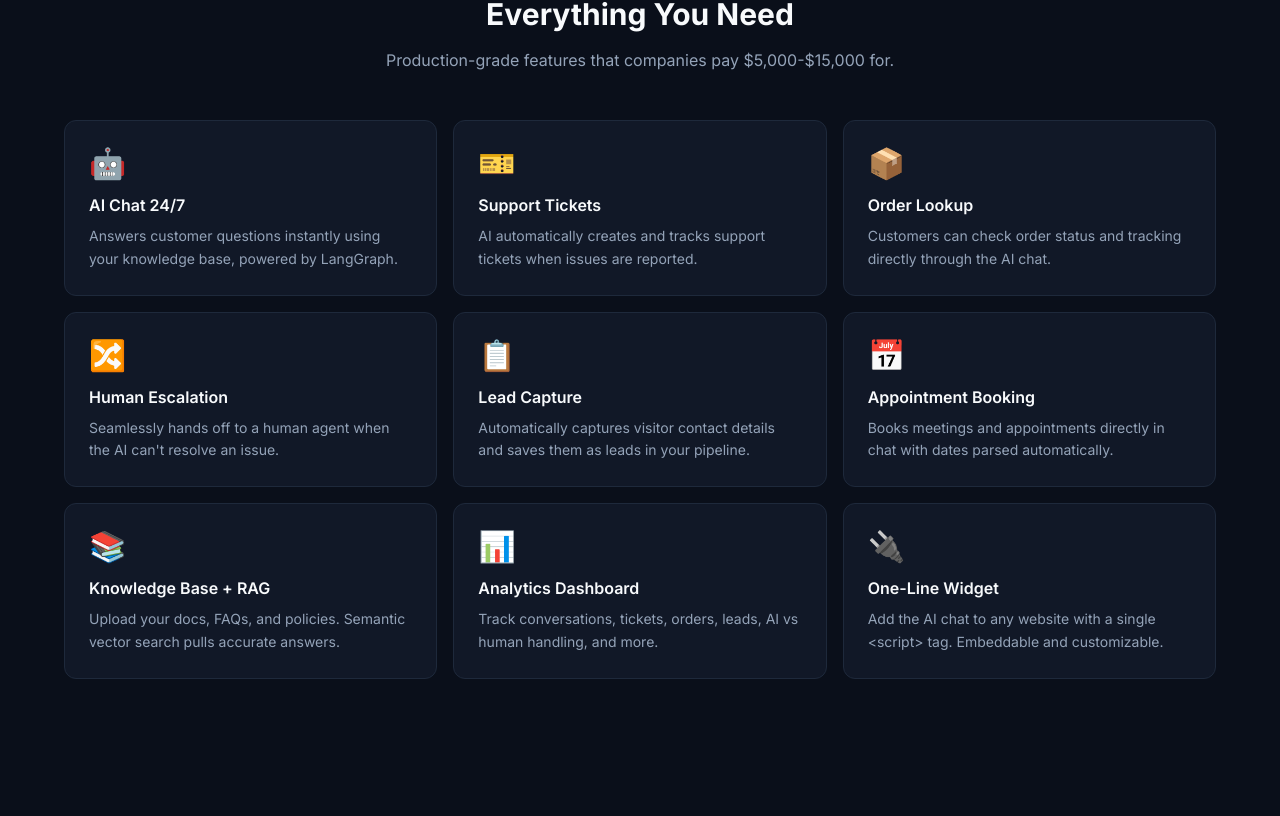
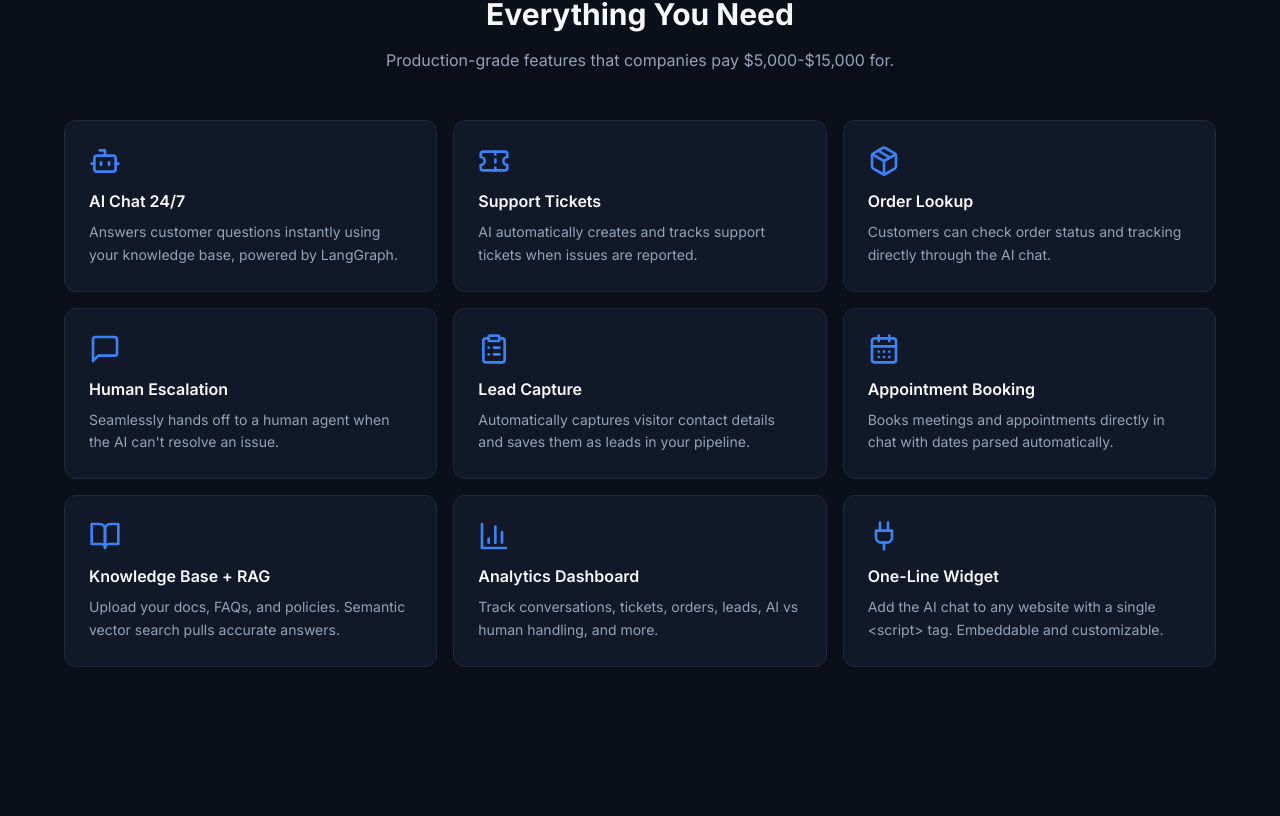
Before and after one commit to djoudad292/ai-customer-support-agent, a Next.js app in the folder frontend/: page / in a window 1280 px wide. Shown: the part 884-1700 px from the top of the page. Built offline with nearby package versions, Linux system fonts and the light colour scheme.

Commit message:
style: remove all emojis, use lucide-react icons consistently

```diff
--- a/frontend/app/dashboard/page.tsx
+++ b/frontend/app/dashboard/page.tsx
@@ -1,7 +1,7 @@
 "use client";
 import { useEffect, useState } from "react";
 import { apiFetch } from "@/lib/api";
-import { GitBranch, MessageSquare, Ticket, BookOpen, Settings } from "lucide-react";
+import { GitBranch, MessageSquare, Ticket, BookOpen, Settings, Package, ClipboardList, CalendarDays } from "lucide-react";
 
 export default function DashboardPage() {
   const [stats, setStats] = useState<any>(null);
@@ -21,12 +21,12 @@ export default function DashboardPage() {
   if (loading) return <div className="py-12 text-center text-slate-400">Loading dashboard...</div>;
 
   const cards = [
-    { label: "Conversations", value: stats?.conversations?.total ?? stats?.conversations ?? 0, icon: "💬", color: "from-blue-500/20 to-blue-600/5 border-blue-500/20" },
-    { label: "Tickets", value: stats?.tickets?.total ?? 0, sub: `${stats?.tickets?.open ?? 0} open`, icon: "🎫", color: "from-yellow-500/20 to-yellow-600/5 border-yellow-500/20" },
-    { label: "Orders", value: stats?.orders?.total ?? 0, sub: `${stats?.orders?.processing ?? 0} processing`, icon: "📦", color: "from-green-500/20 to-green-600/5 border-green-500/20" },
-    { label: "Leads", value: stats?.leads?.total ?? stats?.leads ?? 0, icon: "📋", color: "from-purple-500/20 to-purple-600/5 border-purple-500/20" },
-    { label: "Appointments", value: stats?.appointments?.total ?? stats?.appointments ?? 0, icon: "📅", color: "from-pink-500/20 to-pink-600/5 border-pink-500/20" },
-    { label: "Knowledge Base", value: stats?.documents?.total ?? stats?.documents ?? 0, sub: "docs", icon: "📚", color: "from-cyan-500/20 to-cyan-600/5 border-cyan-500/20" },
+    { label: "Conversations", value: stats?.conversations?.total ?? stats?.conversations ?? 0, icon: MessageSquare, color: "from-blue-500/20 to-blue-600/5 border-blue-500/20" },
+    { label: "Tickets", value: stats?.tickets?.total ?? 0, sub: `${stats?.tickets?.open ?? 0} open`, icon: Ticket, color: "from-yellow-500/20 to-yellow-600/5 border-yellow-500/20" },
+    { label: "Orders", value: stats?.orders?.total ?? 0, sub: `${stats?.orders?.processing ?? 0} processing`, icon: Package, color: "from-green-500/20 to-green-600/5 border-green-500/20" },
+    { label: "Leads", value: stats?.leads?.total ?? stats?.leads ?? 0, icon: ClipboardList, color: "from-purple-500/20 to-purple-600/5 border-purple-500/20" },
+    { label: "Appointments", value: stats?.appointments?.total ?? stats?.appointments ?? 0, icon: CalendarDays, color: "from-pink-500/20 to-pink-600/5 border-pink-500/20" },
+    { label: "Knowledge Base", value: stats?.documents?.total ?? stats?.documents ?? 0, sub: "docs", icon: BookOpen, color: "from-cyan-500/20 to-cyan-600/5 border-cyan-500/20" },
   ];
 
   return (
@@ -36,7 +36,7 @@ export default function DashboardPage() {
         {cards.map((c) => (
           <div key={c.label} className={`rounded-xl border bg-gradient-to-br p-4 ${c.color}`}>
             <div className="mb-3 flex items-center justify-between">
-              <span className="text-2xl">{c.icon}</span>
+              <c.icon className="h-8 w-8 text-current" />
             </div>
             <p className="text-2xl font-bold">{c.value}</p>
             <p className="text-sm text-slate-400">{c.label}{c.sub ? ` · ${c.sub}` : ""}</p>
--- a/frontend/app/login/page.tsx
+++ b/frontend/app/login/page.tsx
@@ -3,6 +3,7 @@ import { useState } from "react";
 import Link from "next/link";
 import { useRouter } from "next/navigation";
 import { apiFetch } from "../../lib/api";
+import { MessageSquare } from "lucide-react";
 
 export default function Login() {
   const router = useRouter();
@@ -34,7 +35,9 @@ export default function Login() {
     <div className="flex min-h-screen items-center justify-center bg-[#0a0f1a] px-6">
       <div className="w-full max-w-md">
         <div className="mb-8 text-center">
-          <div className="mx-auto mb-4 flex h-12 w-12 items-center justify-center rounded-xl bg-blue-500 text-2xl">💬</div>
+          <div className="mx-auto mb-4 flex h-12 w-12 items-center justify-center rounded-xl bg-blue-500">
+            <MessageSquare className="h-8 w-8 text-white" />
+          </div>
           <h1 className="text-2xl font-bold text-slate-50">Sign in</h1>
           <p className="mt-2 text-sm text-slate-400">Welcome back to AI Customer Support Agent</p>
         </div>
--- a/frontend/app/page.tsx
+++ b/frontend/app/page.tsx
@@ -1,16 +1,17 @@
 "use client";
 import Link from "next/link";
+import { Bot, Ticket, Package, MessageSquare, ClipboardList, CalendarDays, BookOpen, BarChart3, Plug } from "lucide-react";
 
 const features = [
-  { icon: "🤖", title: "AI Chat 24/7", desc: "Answers customer questions instantly using your knowledge base, powered by LangGraph." },
-  { icon: "🎫", title: "Support Tickets", desc: "AI automatically creates and tracks support tickets when issues are reported." },
-  { icon: "📦", title: "Order Lookup", desc: "Customers can check order status and tracking directly through the AI chat." },
-  { icon: "🔀", title: "Human Escalation", desc: "Seamlessly hands off to a human agent when the AI can't resolve an issue." },
-  { icon: "📋", title: "Lead Capture", desc: "Automatically captures visitor contact details and saves them as leads in your pipeline." },
-  { icon: "📅", title: "Appointment Booking", desc: "Books meetings and appointments directly in chat with dates parsed automatically." },
-  { icon: "📚", title: "Knowledge Base + RAG", desc: "Upload your docs, FAQs, and policies. Semantic vector search pulls accurate answers." },
-  { icon: "📊", title: "Analytics Dashboard", desc: "Track conversations, tickets, orders, leads, AI vs human handling, and more." },
-  { icon: "🔌", title: "One-Line Widget", desc: "Add the AI chat to any website with a single <script> tag. Embeddable and customizable." },
+  { icon: Bot, title: "AI Chat 24/7", desc: "Answers customer questions instantly using your knowledge base, powered by LangGraph." },
+  { icon: Ticket, title: "Support Tickets", desc: "AI automatically creates and tracks support tickets when issues are reported." },
+  { icon: Package, title: "Order Lookup", desc: "Customers can check order status and tracking directly through the AI chat." },
+  { icon: MessageSquare, title: "Human Escalation", desc: "Seamlessly hands off to a human agent when the AI can't resolve an issue." },
+  { icon: ClipboardList, title: "Lead Capture", desc: "Automatically captures visitor contact details and saves them as leads in your pipeline." },
+  { icon: CalendarDays, title: "Appointment Booking", desc: "Books meetings and appointments directly in chat with dates parsed automatically." },
+  { icon: BookOpen, title: "Knowledge Base + RAG", desc: "Upload your docs, FAQs, and policies. Semantic vector search pulls accurate answers." },
+  { icon: BarChart3, title: "Analytics Dashboard", desc: "Track conversations, tickets, orders, leads, AI vs human handling, and more." },
+  { icon: Plug, title: "One-Line Widget", desc: "Add the AI chat to any website with a single <script> tag. Embeddable and customizable." },
 ];
 
 const steps = [
@@ -27,7 +28,7 @@ export default function Home() {
         <div className="mx-auto flex max-w-7xl items-center justify-between px-4 py-4 sm:px-6">
           <div className="flex items-center gap-2">
             <div className="flex h-8 w-8 items-center justify-center rounded-lg bg-gradient-to-br from-blue-500 to-indigo-500">
-              <span className="text-sm">💬</span>
+              <MessageSquare className="h-5 w-5 text-white" />
             </div>
             <span className="text-lg font-semibold">AI Support Agent</span>
           </div>
@@ -69,7 +70,7 @@ export default function Home() {
           <div className="grid grid-cols-1 gap-4 sm:grid-cols-2 lg:grid-cols-3">
             {features.map((f) => (
               <div key={f.title} className="rounded-xl border border-slate-800 bg-[#111827] p-6 transition-colors hover:border-slate-700">
-                <span className="mb-3 block text-3xl">{f.icon}</span>
+                <f.icon className="mb-3 h-8 w-8 text-blue-500" />
                 <h3 className="mb-2 text-base font-semibold">{f.title}</h3>
                 <p className="text-sm leading-relaxed text-slate-400">{f.desc}</p>
               </div>
--- a/frontend/app/register/page.tsx
+++ b/frontend/app/register/page.tsx
@@ -3,6 +3,7 @@ import { useState } from "react";
 import Link from "next/link";
 import { useRouter } from "next/navigation";
 import { apiFetch } from "../../lib/api";
+import { MessageSquare } from "lucide-react";
 
 export default function Register() {
   const router = useRouter();
@@ -44,7 +45,9 @@ export default function Register() {
     <div className="flex min-h-screen items-center justify-center bg-[#0a0f1a] px-6 py-10">
       <div className="w-full max-w-md">
         <div className="mb-8 text-center">
-          <div className="mx-auto mb-4 flex h-12 w-12 items-center justify-center rounded-xl bg-blue-500 text-2xl">💬</div>
+          <div className="mx-auto mb-4 flex h-12 w-12 items-center justify-center rounded-xl bg-blue-500">
+            <MessageSquare className="h-8 w-8 text-white" />
+          </div>
           <h1 className="text-2xl font-bold text-slate-50">Create your account</h1>
           <p className="mt-2 text-sm text-slate-400">Start with AI Customer Support Agent for free</p>
         </div>
```
